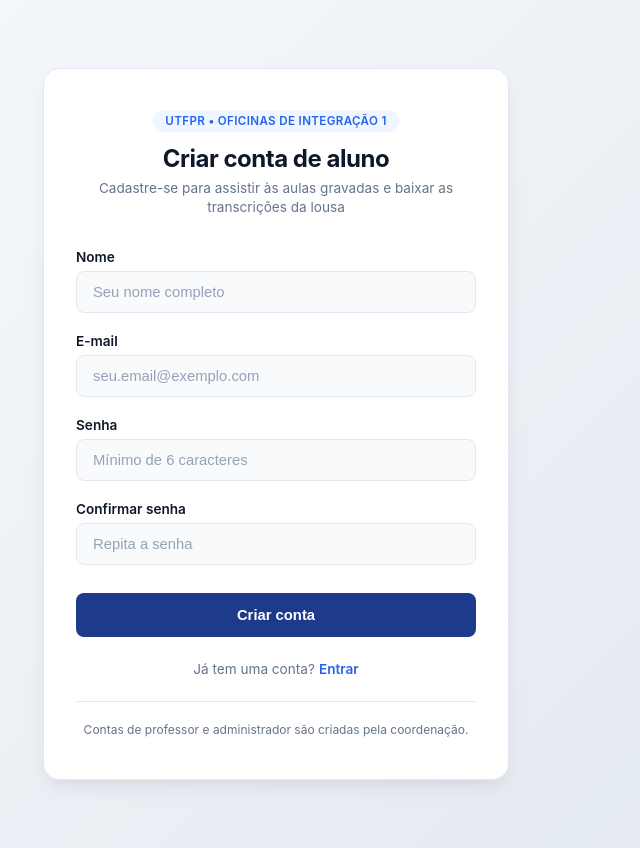
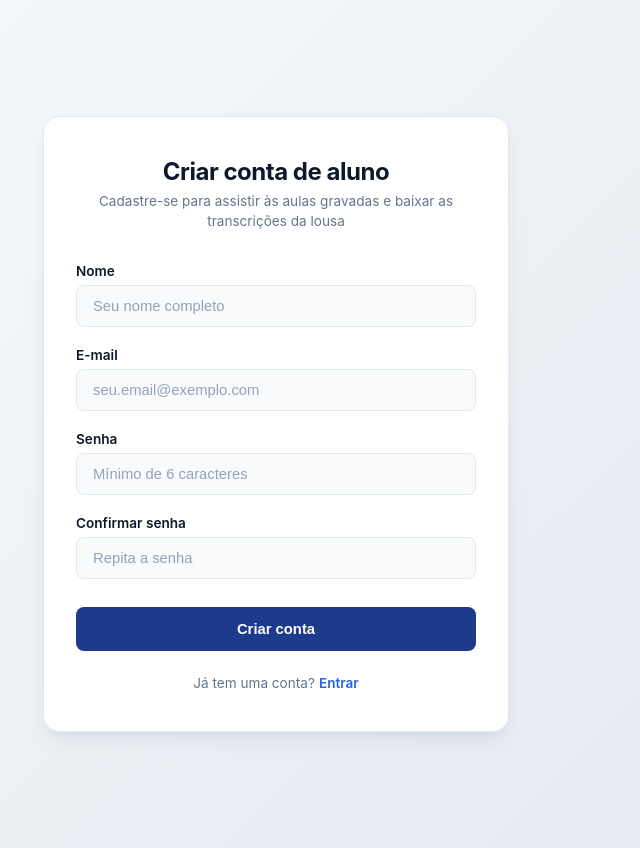
Before and after one commit to DUUU0/oficinas1, a React (Vite) app in the folder oficinas-frontend/: page /cadastroAluno in a window 1280 px wide. Shown: the whole page, without its empty margins (364-1004 px from the left). Built offline with nearby package versions, Linux system fonts and the light colour scheme.

Commit message:
fix: arrumando textos login e cadastro

```diff
--- a/oficinas-frontend/src/pages/CadastroAluno/index.tsx
+++ b/oficinas-frontend/src/pages/CadastroAluno/index.tsx
@@ -64,7 +64,6 @@ export const CadastroAluno: React.FC = () => {
 
       <div className={styles.registerCard}>
         <div className={styles.header}>
-          <span className={styles.badge}>UTFPR • Oficinas de Integração 1</span>
           <h1 className={styles.title}>Criar conta de aluno</h1>
           <p className={styles.subtitle}>
             Cadastre-se para assistir às aulas gravadas e baixar as transcrições da lousa
@@ -139,9 +138,6 @@ export const CadastroAluno: React.FC = () => {
           <Link to="/">Entrar</Link>
         </p>
 
-        <div className={styles.footer}>
-          <p>Contas de professor e administrador são criadas pela coordenação.</p>
-        </div>
       </div>
     </div>
   );
--- a/oficinas-frontend/src/pages/Login/index.tsx
+++ b/oficinas-frontend/src/pages/Login/index.tsx
@@ -59,7 +59,6 @@ export const LoginPage: React.FC = () => {
 
       <div className={styles.loginCard}>
         <div className={styles.header}>
-          <span className={styles.badge}>UTFPR • Oficinas de Integração 1</span>
           <h1 className={styles.title}>Pan-Tilt Autônomo</h1>
           <p className={styles.subtitle}>
             Rastreamento Facial e Gravação Inteligente de Aulas
```
